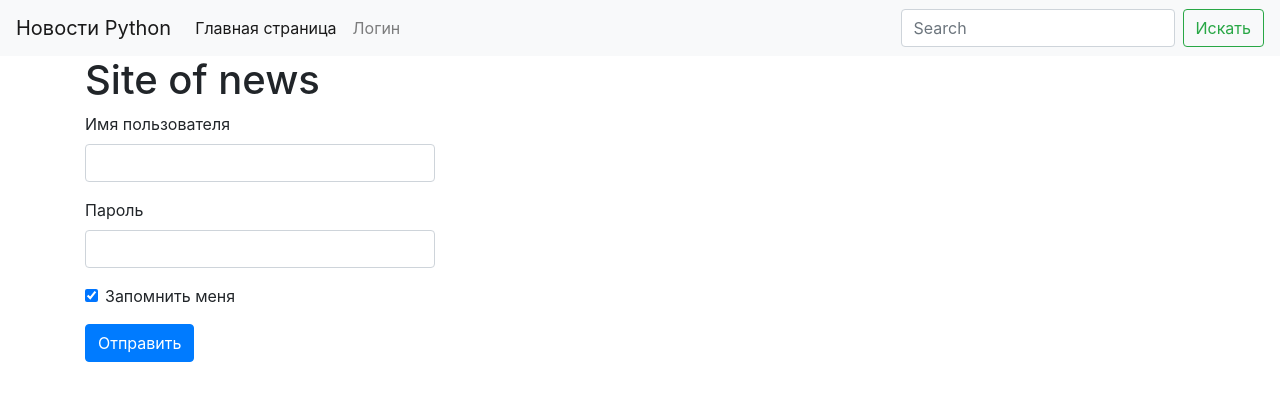
After one commit to Inwintech/learn_web, a Flask app: page /users/login in a window 1280 px wide. The commit adds this page. Shown: the top 401 px of the page. Run offline with Flask 2, Linux system fonts and the light colour scheme; some libraries are stand-ins or nearby versions.

Commit message:
lesson to 7

```diff
--- a/create_admin.py
+++ b/create_admin.py
@@ -2,7 +2,8 @@ from getpass import getpass
 import sys
 
 from webapp import create_app
-from webapp.model import db, User
+from webapp.model import db
+from webapp.news.models import User
 
 app = create_app()
 
--- a/requirements.txt
+++ b/requirements.txt
@@ -3,11 +3,12 @@ certifi==2018.11.29
 chardet==3.0.4
 Click==7.0
 Flask==1.0.2
+Flask-Login==0.4.1
 Flask-SQLAlchemy==2.3.2
+Flask-WTF==0.14.2
 get==2018.11.19
 idna==2.8
 itsdangerous==1.1.0
-flask-WTF==0.14.2
 Jinja2==2.10
 MarkupSafe==1.1.1
 pkg-resources==0.0.0
@@ -20,3 +21,4 @@ soupsieve==1.8
 SQLAlchemy==1.3.1
 urllib3==1.24.1
 Werkzeug==0.14.1
+WTForms==2.2.1
--- a/webapp/__init__.py
+++ b/webapp/__init__.py
@@ -1,8 +1,12 @@
 from flask import Flask, render_template, flash, redirect, url_for
-from flask_login import LoginManager, current_user, login_required, login_user, logout_user
+from flask_login import LoginManager, current_user, login_required
 
-from webapp.forms import LoginForm
-from webapp.model import db, News, User
+
+from webapp.db import db
+from webapp.admin.views import blueprint as admin_blueprint
+from webapp.news.views import blueprint as news_blueprint
+from webapp.user.models import User
+from webapp.user.views import blueprint as user_blueprint
 from webapp.weather import weather_by_city
 
 
@@ -13,56 +17,14 @@ def create_app():
 
     login_manager = LoginManager()
     login_manager.init_app(app)
-    login_manager.login_view = 'login'
+    login_manager.login_view = 'user.login'
+
+    app.register_blueprint(admin_blueprint)
+    app.register_blueprint(news_blueprint)
+    app.register_blueprint(user_blueprint)
 
     @login_manager.user_loader
     def load_user(user_id):
         return User.query.get(user_id)
 
-    @app.route('/')
-    def index():
-        title ="Новости Python"
-        weather = weather_by_city(app.config['WEATHER_DEFAULT_CITY'])
-        news_list = News.query.order_by(News.published.desc()).all()
-        return render_template('index.html', page_title =title, weather = weather, news_list = news_list)
-
-    @app.route('/login')
-    def login():
-        if current_user.is_authenticated:
-            return redirect(url_for('index'))
-        title ="Forecast"
-        login_form = LoginForm()
-        return render_template('login.html', page_title = title, form = login_form)
-
-    @app.route('/process-login', methods=['POST'])
-    def process_login():
-        form = LoginForm()
-
-        if form.validate_on_submit():
-            user = User.query.filter(User.username == form.username.data).first()
-            if user and user.check_password(form.password.data):
-
-                login_user(user)
-
-                flash('Вы успешно вошли на сайт')
-                return redirect(url_for('index'))
-
-        flash('Неправильные имя и пароль')
-        return redirect(url_for('login'))
-
-    @app.route('/logout')
-    def logout():
-        logout_user()
-        flash('Вы успешно разлогонились')
-        return redirect(url_for('index'))
-
-    @app.route('/admin')
-    @login_required
-    def admin_index():
-        if current_user.is_admin:
-            return 'Привет админ'
-        else:
-            return 'Привет не админ'
-
-
     return app
--- /dev/null
+++ b/webapp/db.py
@@ -0,0 +1,3 @@
+from flask_sqlalchemy import SQLAlchemy
+
+db = SQLAlchemy()
--- a/webapp/python_org_news.py
+++ b/webapp/python_org_news.py
@@ -3,7 +3,8 @@ from datetime import datetime
 import requests
 from bs4 import BeautifulSoup
 
-from webapp.model import db, News
+from webapp.db import db
+from webapp.news.models import News
 
 
 def get_html(url):
--- a/webapp/templates/index.html
+++ b/webapp/templates/base.html
@@ -11,36 +11,12 @@
     <title>{{page_title}}</title>
   </head>
   <body>
-      <div class="container">
-    <h1>Site of news</h1>
-    <div class="row">
-        <div class="col-8">
-          {% with messages = get_flashed_messages() %}
-            {% if messages %}
-            <div class="alert alert-warning" role="alert">
-              {% for message in messages %}
-                {{ message }}<br>
-              {% endfor %}
-              </div>
-            {% endif %}
-          {% endwith %}
-            <h2> NEWS </h2>
-            {% for news in news_list %}
-            <h3><a href="{{ news.url }}">{{ news.title }}</a></h3>
-            <p>{{ news.published.strftime('%d.%m.%Y') }}</p>
-            <hr />
-            {% endfor %}
-        </div>
-        <div class="col-4">
-            <h2> Forecast weather </h2>
-            {% if weather%}
-                temp: {{weather.temp_C}}, feel: {{weather.FeelsLikeC}}
-            {% else %}
-                Service of weather is not avaliable now
-            {% endif %}
+    {% include 'menu.html'%}
 
-        </div>
-    </div>
+    <div class="container">
+      <h1>Site of news</h1>
+      {% block content %}{% endblock %}
+
     </div>
     <!-- Optional JavaScript -->
     <!-- jQuery first, then Popper.js, then Bootstrap JS -->
--- /dev/null
+++ b/webapp/templates/menu.html
@@ -0,0 +1,21 @@
+<nav class="navbar navbar-expand-lg navbar-light bg-light">
+    <a class="navbar-brand" href="#">Новости Python</a>
+    <button class="navbar-toggler" type="button" data-toggle="collapse" data-target="#navbarSupportedContent" aria-controls="navbarSupportedContent" aria-expanded="false" aria-label="Toggle navigation">
+        <span class="navbar-toggler-icon"></span>
+    </button>
+
+    <div class="collapse navbar-collapse" id="navbarSupportedContent">
+        <ul class="navbar-nav mr-auto">
+            <li class="nav-item active">
+                <a class="nav-link" href="/">Главная страница </a>
+            </li>
+            <li class="nav-item">
+                <a class="nav-link" href="{{ url_for('user.login') }}">Логин</a>
+            </li>
+        </ul>
+        <form class="form-inline my-2 my-lg-0">
+            <input class="form-control mr-sm-2" type="search" placeholder="Search" aria-label="Search">
+            <button class="btn btn-outline-success my-2 my-sm-0" type="submit">Искать</button>
+        </form>
+    </div>
+</nav>
--- /dev/null
+++ b/webapp/templates/user/login.html
@@ -0,0 +1,38 @@
+{% extends "base.html" %}
+
+{% block content %}
+  <div class="row">
+      <div class="col-4">
+        {% with messages = get_flashed_messages() %}
+        {% if messages %}
+        <div class="alert alert-warning" role="alert">
+          {% for message in messages %}
+            {{ message }}<br>
+          {% endfor %}
+        </div>
+        {% endif %}
+        {% endwith %}
+        <form action="{{ url_for('user.process_login') }}" method="post">
+          {{ form.hidden_tag() }}
+          <div class="form-group">
+            {{ form.username.label }}
+            {{ form.username() }}
+          </div>
+          <div class="form-group">
+            {{ form.password.label }}
+            {{ form.password() }}
+          </div>
+          <div class="form-group form-check">
+            {{ form.remember_me}}
+            {{ form.remember_me.label(class_='form-check-label') }}
+
+          </div>
+          {{ form.submit }}
+
+        </form>
+      </div>
+      <div class="col-8">
+
+      </div>
+  </div>
+{% endblock %}
--- a/webapp/forms.py
+++ b/webapp/user/forms.py
@@ -1,8 +1,9 @@
 from flask_wtf import FlaskForm
-from wtforms import StringField, PasswordField, SubmitField
+from wtforms import BooleanField, StringField, PasswordField, SubmitField
 from wtforms.validators import DataRequired
 
 class LoginForm(FlaskForm):
     username = StringField('Имя пользователя', validators=[DataRequired()],render_kw={"class": "form-control"})
     password = PasswordField('Пароль', validators=[DataRequired()],render_kw={"class": "form-control"})
+    remember_me = BooleanField('Запомнить меня', default=True,render_kw={"class": "form-check-input"}  )
     submit = SubmitField('Отправить', render_kw={"class": "btn btn-primary"})
--- /dev/null
+++ b/webapp/user/views.py
@@ -0,0 +1,38 @@
+from flask import Blueprint, render_template, flash, redirect, url_for
+from flask_login import current_user, login_required, login_user, logout_user
+
+
+from webapp.user.forms import LoginForm
+from webapp.user.models import User
+
+blueprint = Blueprint('user', __name__, url_prefix='/users')
+
+@blueprint.route('/login')
+def login():
+    if current_user.is_authenticated:
+        return redirect(url_for('news.index'))
+    title ="Forecast"
+    login_form = LoginForm()
+    return render_template('user/login.html', page_title = title, form = login_form)
+
+@blueprint.route('/process-login', methods=['POST'])
+def process_login():
+    form = LoginForm()
+
+    if form.validate_on_submit():
+        user = User.query.filter(User.username == form.username.data).first()
+        if user and user.check_password(form.password.data):
+
+            login_user(user, remember=form.remember_me.data)
+
+            flash('Вы успешно вошли на сайт')
+            return redirect(url_for('news.index'))
+
+    flash('Неправильные имя и пароль')
+    return redirect(url_for('user.login'))
+
+@blueprint.route('/logout')
+def logout():
+    logout_user()
+    flash('Вы успешно разлогонились')
+    return redirect(url_for('news.index'))
```
Also changed, not shown: webapp/admin/views.py (added, +12 -0 lines), webapp/news/models.py (added, +11 -0 lines), webapp/news/views.py (added, +13 -0 lines), webapp/templates/login.html (deleted, +0 -52 lines), webapp/templates/news/index.html (added, +32 -0 lines), webapp/user/models.py (renamed from webapp/model.py, +1 -12 lines), webapp/admin/__init__.py (added), webapp/news/__init__.py (added), webapp/user/__init__.py (added).
